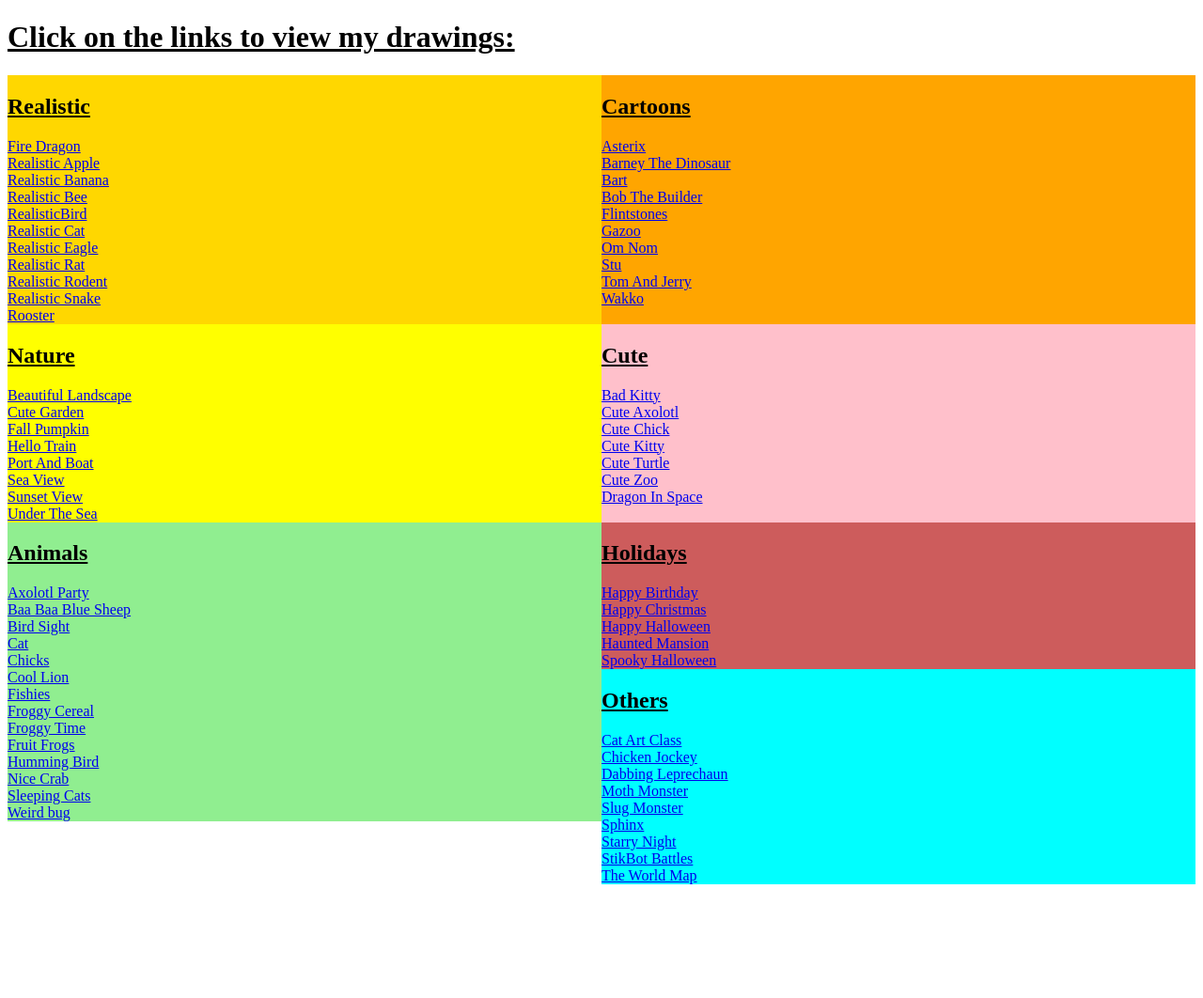
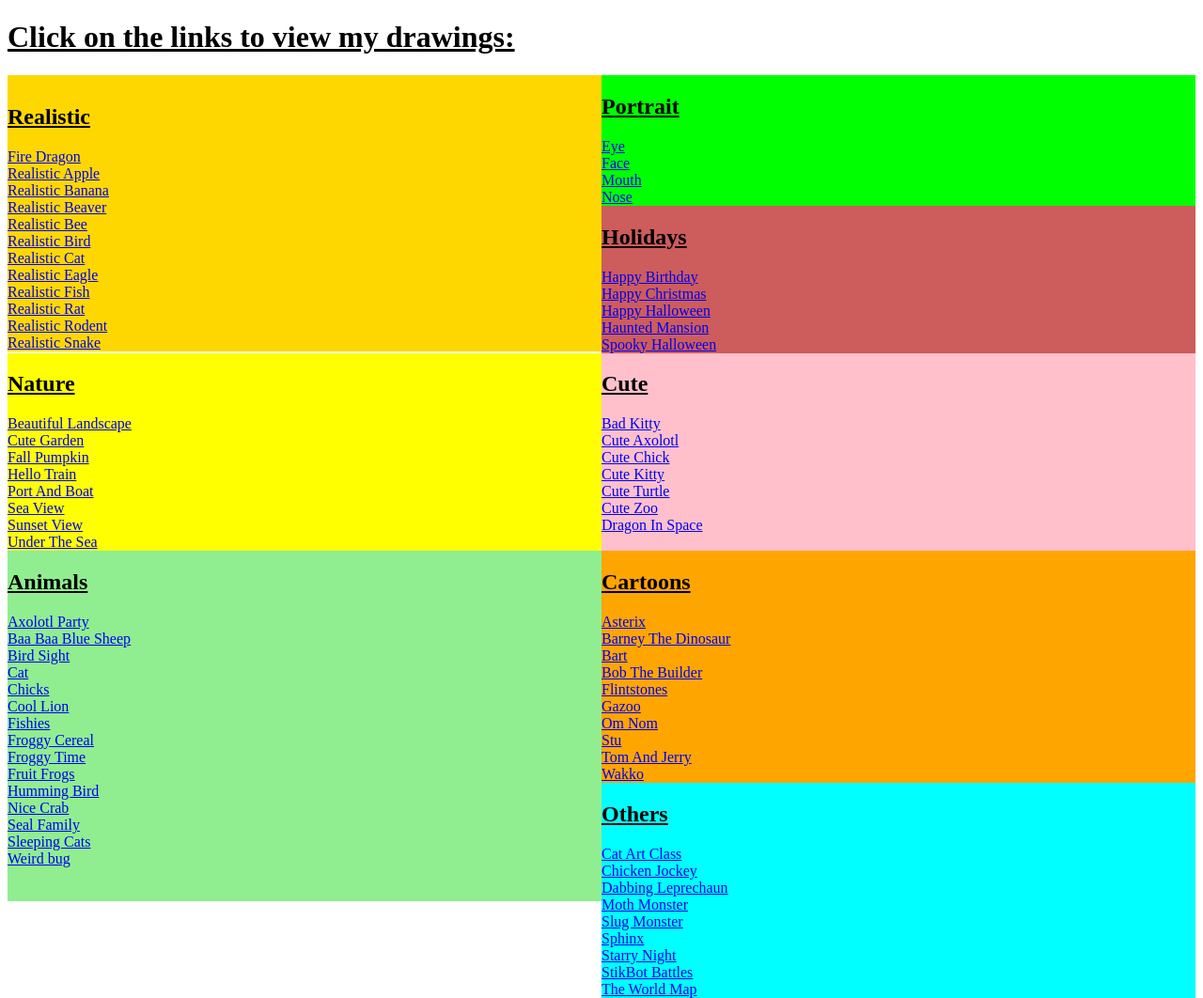
Before and after one commit to michaelmgallery/michaelmgallery.github.io, a plain HTML site: page index.html in a window 1280 px wide. Shown: the whole page at 94% size. Before the commit the page ends 941 px from the top, so only its background shows below. Drawn offline with Linux system fonts and the light colour scheme.

Commit message:
7 more images, Portrait section, 09/08/2025

```diff
--- a/index.html
+++ b/index.html
@@ -5,34 +5,39 @@
 </head>
 <body>
 	<h1><u>Click on the links to view my drawings:</u></h1>
-	<div style="width: 50%; float: left; background-color: gold;">
+	<div style="width: 50%; padding-top: 11px; float: left; background-color: gold;">
 		<h2><u>Realistic</u></h2>
 		<a href="FireDragon.html">Fire Dragon</a><br/>
 		<a href="RealisticApple.html">Realistic Apple</a><br/>
 		<a href="RealisticBanana.html">Realistic Banana</a><br/>
+		<a href="RealisticBeaver.html">Realistic Beaver</a><br/>
 		<a href="RealisticBee.html">Realistic Bee</a><br/>
-		<a href="RealisticBird.html">RealisticBird</a><br/>
+		<a href="RealisticBird.html">Realistic Bird</a><br/>
 		<a href="RealisticCat.html">Realistic Cat</a><br/>
 		<a href="RealisticEagle.html">Realistic Eagle</a><br/>
+		<a href="RealisticFish.html">Realistic Fish</a><br/>
 		<a href="RealisticRat.html">Realistic Rat</a><br/>
 		<a href="RealisticRodent.html">Realistic Rodent</a><br/>
 		<a href="RealisticSnake.html">Realistic Snake</a><br/>
-		<a href="Rooster.html">Rooster</a><br/>
 	</div>
-	<div style="width: 50%; float: left; background-color: orange;">
-		<h2><u>Cartoons</u></h2>
-		<a href="Asterix.html">Asterix</a><br/>
-		<a href="BarneyTheDinosaur.html">Barney The Dinosaur</a><br/>
-		<a href="Bart.html">Bart</a><br/>
-		<a href="BobTheBuilder.html">Bob The Builder</a><br/>
-		<a href="Flintstones.html">Flintstones</a><br/>
-		<a href="Gazoo.html">Gazoo</a><br/>
-		<a href="OmNom.html">Om Nom</a><br/>
-		<a href="Stu.html">Stu</a><br/>
-		<a href="TomAndJerry.html">Tom And Jerry</a><br/>
-		<a href="Wakko.html">Wakko</a><br/>
-		<br/>
+
+	<div style="width: 50%; float: left; background-color: lime;">
+		<h2><u>Portrait</u></h2>
+		<a href="Eye.html">Eye</a><br/>
+		<a href="Face.html">Face</a><br/>
+		<a href="Mouth.html">Mouth</a><br/>
+		<a href="Nose.html">Nose</a><br/>
 	</div>
+
+	<div style="width: 50%; float: left; background-color: indianred;">
+		<h2><u>Holidays</u></h2>
+		<a href="HappyBirthday.html">Happy Birthday</a><br/>
+		<a href="HappyChristmas.html">Happy Christmas</a><br/>
+		<a href="HappyHalloween.html">Happy Halloween</a><br/>
+		<a href="HauntedMansion.html">Haunted Mansion</a><br/>
+		<a href="SpookyHalloween.html">Spooky Halloween</a><br/>
+	</div>
+
 	<div style="width: 50%; float: left; background-color: yellow;">
 		<h2><u>Nature</u></h2>
 		<a href="BeautifulLandscape.html">Beautiful Landscape</a><br/>
@@ -44,6 +49,7 @@
 		<a href="SunsetView.html">Sunset View</a><br/>
 		<a href="UnderTheSea.html">Under The Sea</a><br/>
 	</div>
+
 	<div style="width: 50%; float: left; background-color: pink;">
 		<h2><u>Cute</u></h2>
 		<a href="BadKitty.html">Bad Kitty</a><br/>
@@ -69,17 +75,26 @@
 		<a href="FruitFrogs.html">Fruit Frogs</a><br/>
 		<a href="HummingBird.html">Humming Bird</a><br/>
 		<a href="NiceCrab.html">Nice Crab</a><br/>
+		<a href="SealFamily.html">Seal Family</a><br/>
 		<a href="SleepingCats.html">Sleeping Cats</a><br/>
 		<a href="WeirdBug.html">Weird bug</a><br/>
+		<br/><br/>
 	</div>
-	<div style="width: 50%; float: left; background-color: indianred;">
-		<h2><u>Holidays</u></h2>
-		<a href="HappyBirthday.html">Happy Birthday</a><br/>
-		<a href="HappyChristmas.html">Happy Christmas</a><br/>
-		<a href="HappyHalloween.html">Happy Halloween</a><br/>
-		<a href="HauntedMansion.html">Haunted Mansion</a><br/>
-		<a href="SpookyHalloween.html">Spooky Halloween</a><br/>
+
+	<div style="width: 50%; float: left; background-color: orange;">
+		<h2><u>Cartoons</u></h2>
+		<a href="Asterix.html">Asterix</a><br/>
+		<a href="BarneyTheDinosaur.html">Barney The Dinosaur</a><br/>
+		<a href="Bart.html">Bart</a><br/>
+		<a href="BobTheBuilder.html">Bob The Builder</a><br/>
+		<a href="Flintstones.html">Flintstones</a><br/>
+		<a href="Gazoo.html">Gazoo</a><br/>
+		<a href="OmNom.html">Om Nom</a><br/>
+		<a href="Stu.html">Stu</a><br/>
+		<a href="TomAndJerry.html">Tom And Jerry</a><br/>
+		<a href="Wakko.html">Wakko</a><br/>
 	</div>
+
 	<div style="width: 50%; float: left; background-color: cyan;">
 		<h2><u>Others</u></h2>
 		<a href="CatArtClass.html">Cat Art Class</a><br/>
@@ -93,5 +108,4 @@
 		<a href="TheWorldMap.html">The World Map</a><br/>
 	</div>
 
-
 </html>
```
Also changed, not shown: Eye.html (added, +11 -0 lines), Face.html (added, +11 -0 lines), Mouth.html (added, +11 -0 lines), Nose.html (added, +11 -0 lines), RealisticBeaver.html (added, +11 -0 lines), RealisticFish.html (added, +11 -0 lines), SealFamily.html (added, +11 -0 lines), Eye.jpg (added), 6 other files.
